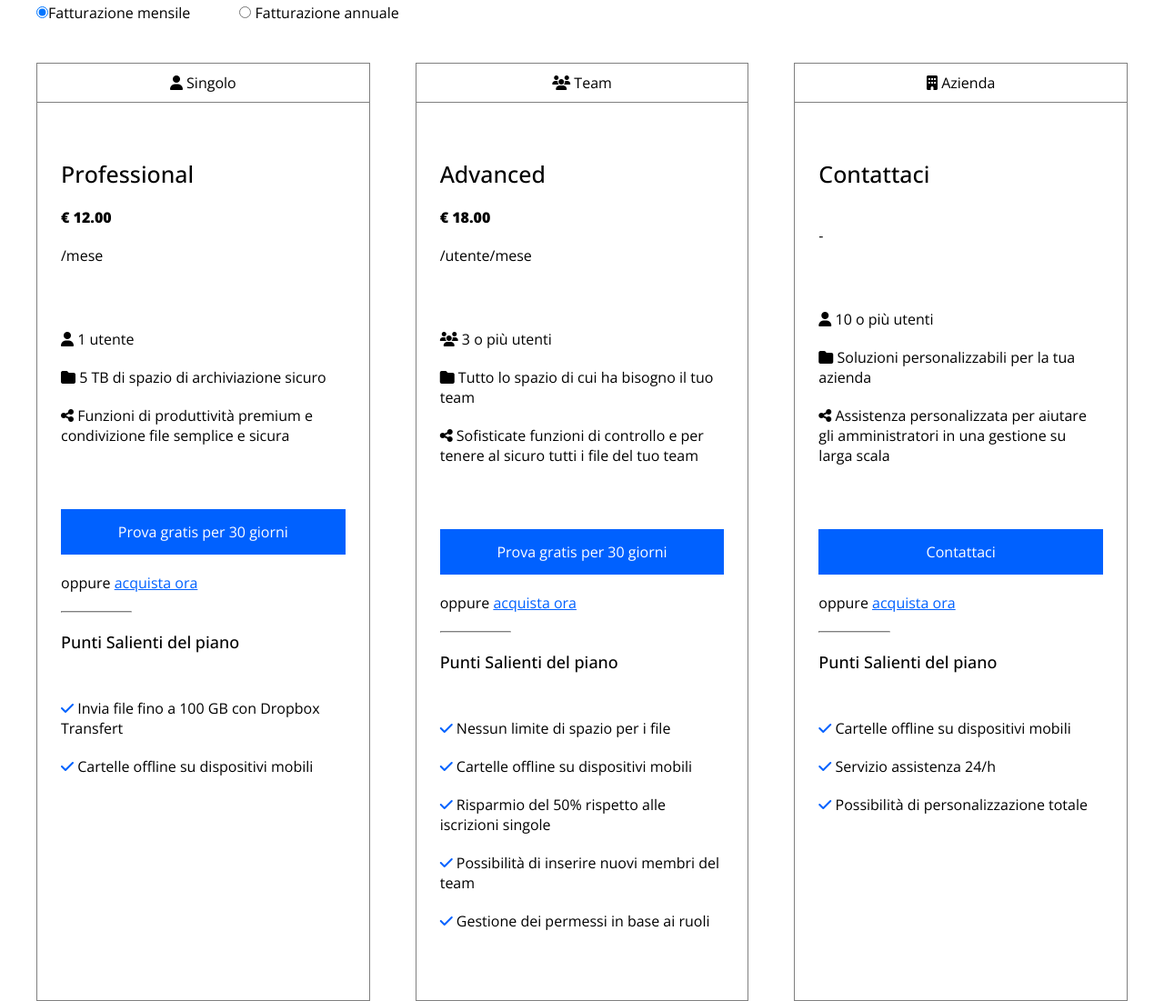
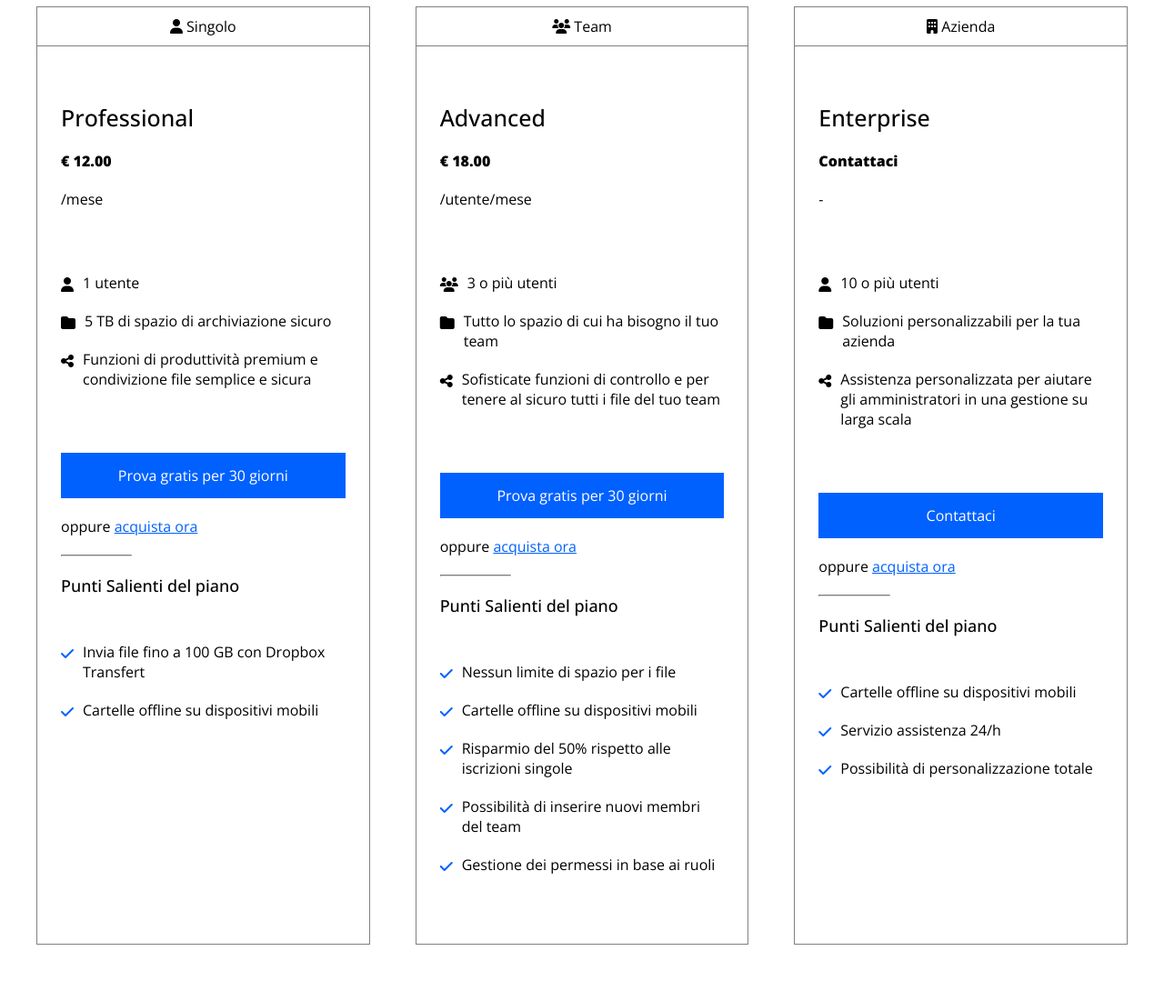
Before and after one commit to RuxandraRambet/htmlcss-dropbox, a plain HTML site: page index.html in a window 1280 px wide. Shown: the part 1044-2145 px from the top of the page at 91% size. After the commit the page ends 2083 px from the top, so only its background shows below. Drawn offline with nearby package versions, Linux system fonts and the light colour scheme.

Commit message:
feat: added flex to li

```diff
--- a/CSS/style.css
+++ b/CSS/style.css
@@ -23,7 +23,7 @@ ul {
     color: white;
 }
 .btn-big {
-   padding: 14px 35px;
+   padding: 14px 20px;
 
 }
 .row {
@@ -33,9 +33,7 @@ ul {
     max-width: 1200px;
     margin: 0 auto;
 }
-.container-small {
-    margin: 0 auto;
-}
+
 h2 {
     font-size: 40px;
 }
@@ -54,15 +52,17 @@ hr {
 header .container-big {
     display: flex;
     justify-content: space-between;
-    padding: 30px 20px;
+    padding: 20px 20px;
     color: gray;
 }
-nav {
-    min-height: 50px;
-}
-nav .navbar {
+
+header .navbar{
     position: fixed;
+    right: 0;
+    left: 0;
+    top: 0;
     z-index: 99;
+    background-color: white;
 }
 nav .nav-content,
 nav .nav-content .main-menu {
@@ -80,7 +80,7 @@ p {
 /* Jumbotron */
  .section.big {
     background-color: #b4d0e7;
-    padding-top: 80px;
+    padding-top: 120px;
 }
 h1 {
     font-size: 70px;
@@ -93,9 +93,7 @@ section .row .col1 {
     align-items: flex-start;
     justify-content: space-evenly;
 }
-section .row .col1 p:first-child {
-    margin-top: 45px;
-}
+
 .btn-medium {
     padding: 13px 15px;
 }
@@ -153,6 +151,12 @@ main section h2 {
     margin: 50px 0 50px;
 
 }
+.col-container .col ul .item-flex {
+    display: flex;
+}
+ .item-flex i {
+    margin: 5px 10px 0 0;
+}
 .col-container .col h3 {
     margin-top: 35px;
     font-size: 25px;
--- a/index.html
+++ b/index.html
@@ -109,9 +109,9 @@
                                 <strong>€ 12.00</strong>
                                 <div>/mese</div>
                                 <ul>
-                                    <li><i class="fa-solid fa-user"></i> 1 utente</li>
-                                    <li><i class="fa-solid fa-folder"></i> 5 TB di spazio di archiviazione sicuro</li>
-                                    <li><i class="fa-solid fa-share-nodes"></i> Funzioni di produttività premium e condivizione file semplice e sicura</li>
+                                    <li class="item-flex"><i class="fa-solid fa-user"></i> 1 utente</li>
+                                    <li class="item-flex"><i class="fa-solid fa-folder"></i> 5 TB di spazio di archiviazione sicuro</li>
+                                    <li class="item-flex"><i class="fa-solid fa-share-nodes"></i> Funzioni di produttività premium e condivizione file semplice e sicura</li>
                                 </ul>
                                 <div class="btn btn-big">
                                     <a href="#">Prova gratis per 30 giorni</a>
@@ -123,8 +123,8 @@
                                 <div class="card-footer">
                                     <h5>Punti Salienti del piano</h5>
                                     <ul>
-                                        <li><i class="fa-solid fa-check"></i> Invia file fino a 100 GB con Dropbox Transfert</li>
-                                        <li><i class="fa-solid fa-check"></i> Cartelle offline su dispositivi mobili</li>
+                                        <li class="item-flex"><i class="fa-solid fa-check"></i> Invia file fino a 100 GB con Dropbox Transfert</li>
+                                        <li class="item-flex"><i class="fa-solid fa-check"></i> Cartelle offline su dispositivi mobili</li>
                                     </ul>
                                 </div>
                             </div>
@@ -141,9 +141,9 @@
                                 <strong>€ 18.00</strong>
                                 <div>/utente/mese</div>
                                 <ul>
-                                    <li><i class="fa-solid fa-users"></i></i> 3 o più utenti</li>
-                                    <li><i class="fa-solid fa-folder"></i> Tutto lo spazio di cui ha bisogno il tuo team</li>
-                                    <li><i class="fa-solid fa-share-nodes"></i> Sofisticate funzioni di controllo e per tenere al sicuro tutti i file del tuo team</li>
+                                    <li class="item-flex"><i class="fa-solid fa-users"></i></i> 3 o più utenti</li>
+                                    <li class="item-flex"><i class="fa-solid fa-folder"></i> Tutto lo spazio di cui ha bisogno il tuo team</li>
+                                    <li class="item-flex"><i class="fa-solid fa-share-nodes"></i> Sofisticate funzioni di controllo e per tenere al sicuro tutti i file del tuo team</li>
                                 </ul>
                                 <div class="btn btn-big">
                                     <a href="#">Prova gratis per 30 giorni</a>
@@ -155,11 +155,11 @@
                                 <div class="card-footer">
                                     <h5>Punti Salienti del piano</h5>
                                     <ul>
-                                        <li><i class="fa-solid fa-check"></i> Nessun limite di spazio per i file</li>
-                                        <li><i class="fa-solid fa-check"></i> Cartelle offline su dispositivi mobili</li>
-                                        <li><i class="fa-solid fa-check"></i> Risparmio del 50% rispetto alle iscrizioni singole</li>
-                                        <li><i class="fa-solid fa-check"></i> Possibilità di inserire nuovi membri del team</li>
-                                        <li><i class="fa-solid fa-check"></i> Gestione dei permessi in base ai ruoli</li>
+                                        <li class="item-flex"><i class="fa-solid fa-check"></i> Nessun limite di spazio per i file</li>
+                                        <li class="item-flex"><i class="fa-solid fa-check"></i> Cartelle offline su dispositivi mobili</li>
+                                        <li class="item-flex"><i class="fa-solid fa-check"></i> Risparmio del 50% rispetto alle iscrizioni singole</li>
+                                        <li class="item-flex"><i class="fa-solid fa-check"></i> Possibilità di inserire nuovi membri del team</li>
+                                        <li class="item-flex"><i class="fa-solid fa-check"></i> Gestione dei permessi in base ai ruoli</li>
                                     </ul>
                                 </div>
                             </div>
@@ -172,13 +172,13 @@
                                 <i class="fa-solid fa-building"></i> Azienda
                             </div>
                             <div class="col-body">
-                                <h3>Contattaci</h3>
-                                <strong></strong>
+                                <h3>Enterprise</h3>
+                                <strong>Contattaci</strong>
                                 <div>-</div>
                                 <ul>
-                                    <li><i class="fa-solid fa-user"></i> 10 o più utenti</li>
-                                    <li><i class="fa-solid fa-folder"></i> Soluzioni personalizzabili per la tua azienda</li>
-                                    <li><i class="fa-solid fa-share-nodes"></i> Assistenza personalizzata per aiutare gli amministratori in una gestione su larga scala</li>
+                                    <li class="item-flex"><i class="fa-solid fa-user"></i> 10 o più utenti</li>
+                                    <li class="item-flex"><i class="fa-solid fa-folder"></i> Soluzioni personalizzabili per la tua azienda</li>
+                                    <li class="item-flex"><i class="fa-solid fa-share-nodes"></i> Assistenza personalizzata per aiutare gli amministratori in una gestione su larga scala</li>
                                 </ul>
                                 <div class="btn btn-big">
                                     <a href="#">Contattaci</a>
@@ -190,9 +190,9 @@
                                 <div class="card-footer">
                                     <h5>Punti Salienti del piano</h5>
                                     <ul>
-                                        <li><i class="fa-solid fa-check"></i> Cartelle offline su dispositivi mobili</li>
-                                        <li><i class="fa-solid fa-check"></i> Servizio assistenza 24/h</li>
-                                        <li><i class="fa-solid fa-check"></i> Possibilità di personalizzazione totale</li>
+                                        <li class="item-flex"><i class="fa-solid fa-check"></i> Cartelle offline su dispositivi mobili</li>
+                                        <li class="item-flex"><i class="fa-solid fa-check"></i> Servizio assistenza 24/h</li>
+                                        <li class="item-flex"><i class="fa-solid fa-check"></i> Possibilità di personalizzazione totale</li>
                                     </ul>
                                 </div>
                             </div>
```
